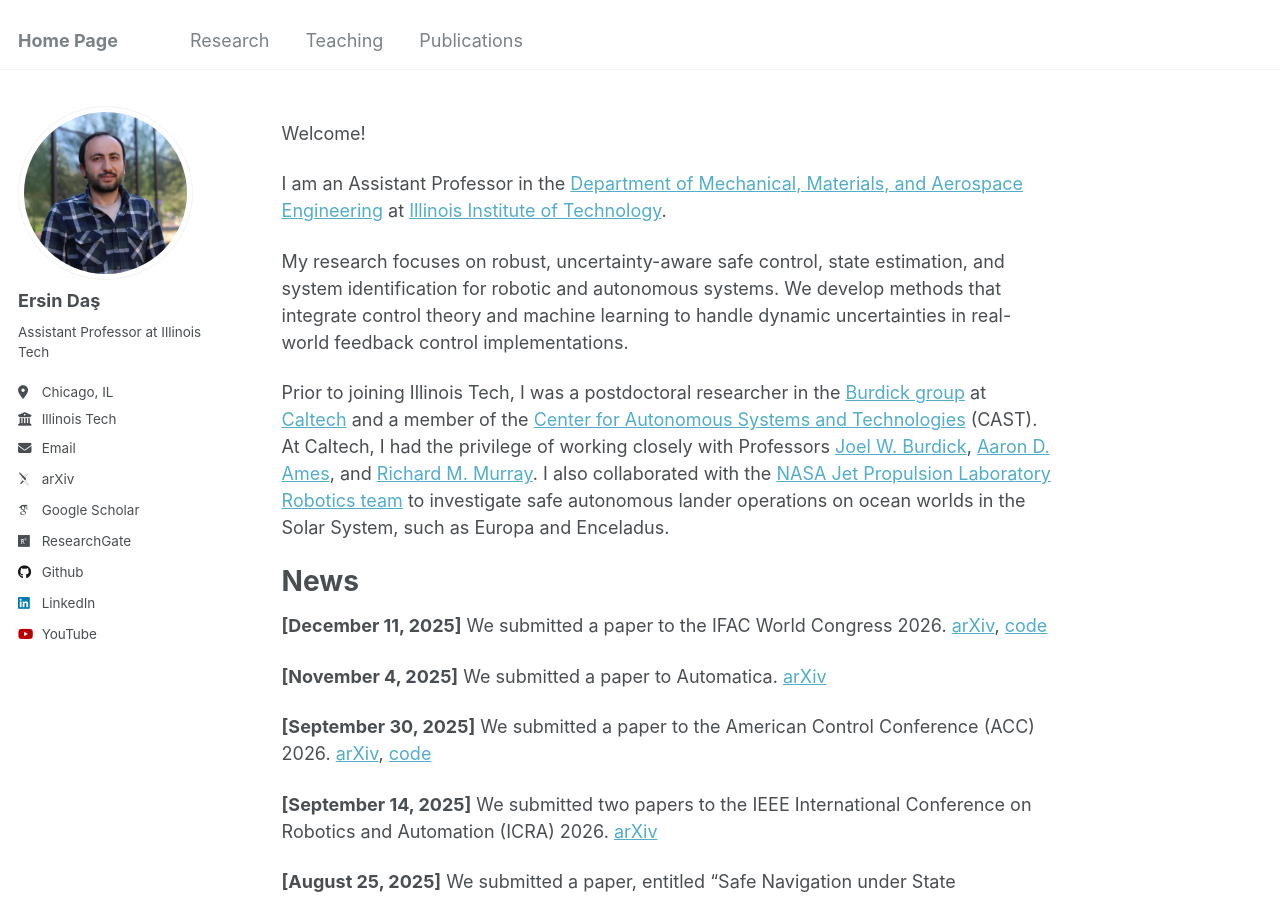
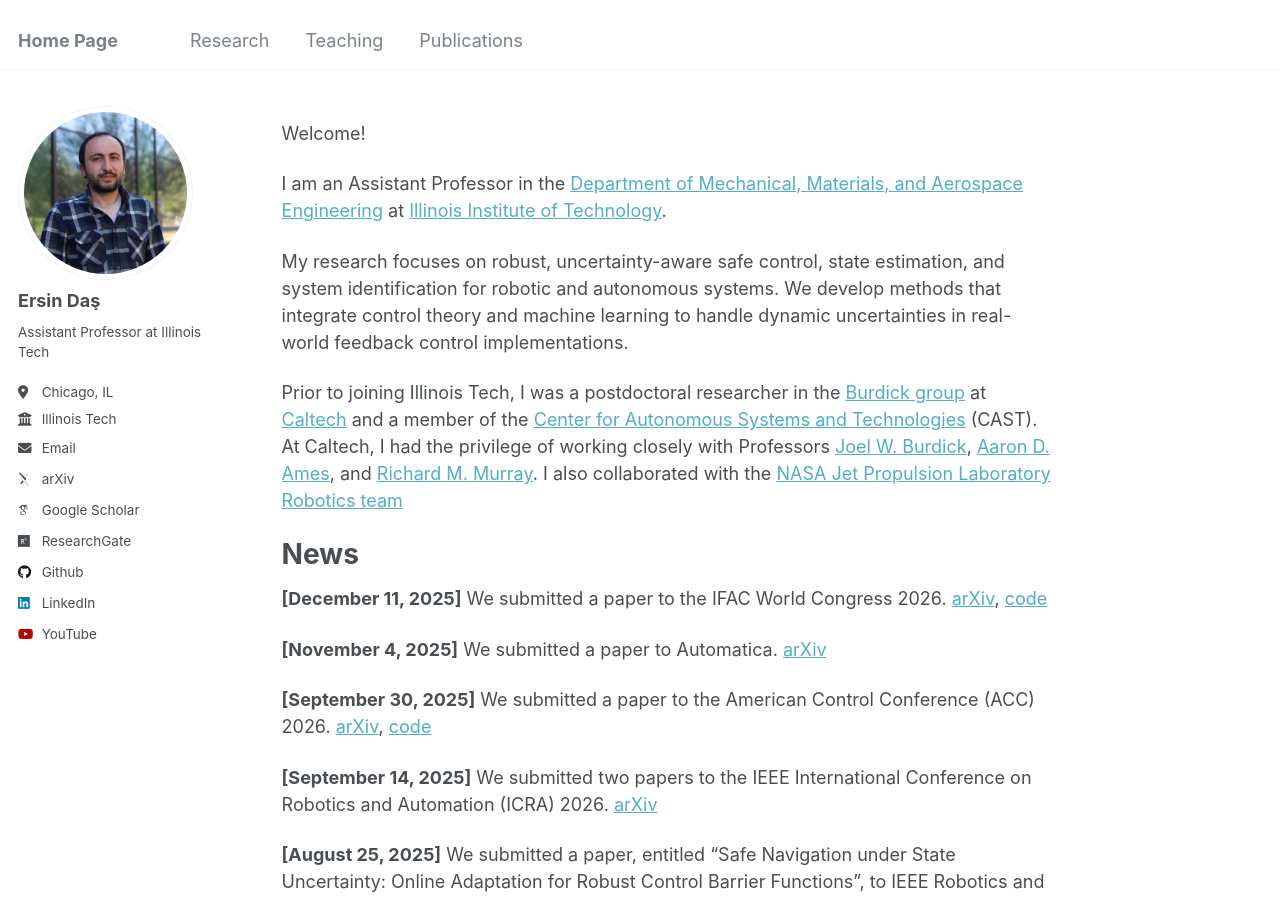
Before and after one commit to ersindas/ersindas.github.io, a Jekyll site: the page built from _pages/about.md, in a window 1280 px wide and 900 px high. Built offline with Jekyll 4.4.1, drawn with Linux system fonts in a browser that asks for light colours; some web fonts are replaced.

Commit message:
Update about.md

```diff
--- a/_pages/about.md
+++ b/_pages/about.md
@@ -12,7 +12,8 @@ I am an Assistant Professor in the [Department of Mechanical, Materials, and Aer
 
 My research focuses on robust, uncertainty-aware safe control, state estimation, and system identification for robotic and autonomous systems. We develop methods that integrate control theory and machine learning to handle dynamic uncertainties in real-world feedback control implementations.
 
-Prior to joining Illinois Tech, I was a postdoctoral researcher in the [Burdick group](https://robotics.caltech.edu/wiki/index.php/Robotics) at [Caltech](https://www.mce.caltech.edu/people/ersindas) and a member of the [Center for Autonomous Systems and Technologies](https://cast.caltech.edu/) (CAST). At Caltech, I had the privilege of working closely with Professors [Joel W. Burdick](https://www.eas.caltech.edu/people/jburdick), [Aaron D. Ames](http://ames.caltech.edu/), and [Richard M. Murray](https://murray.cds.caltech.edu/Main_Page). I also collaborated with the [NASA Jet Propulsion Laboratory Robotics team](https://www-robotics.jpl.nasa.gov/) to investigate safe autonomous lander operations on ocean worlds in the Solar System, such as Europa and Enceladus.
+Prior to joining Illinois Tech, I was a postdoctoral researcher in the [Burdick group](https://robotics.caltech.edu/wiki/index.php/Robotics) at [Caltech](https://www.mce.caltech.edu/people/ersindas) and a member of the [Center for Autonomous Systems and Technologies](https://cast.caltech.edu/) (CAST). At Caltech, I had the privilege of working closely with Professors [Joel W. Burdick](https://www.eas.caltech.edu/people/jburdick), [Aaron D. Ames](http://ames.caltech.edu/), and [Richard M. Murray](https://murray.cds.caltech.edu/Main_Page). I also collaborated with the [NASA Jet Propulsion Laboratory Robotics team](https://www-robotics.jpl.nasa.gov/)
+<!--to investigate safe autonomous lander operations on ocean worlds in the Solar System, such as Europa and Enceladus.-->
 
 
 News
```
